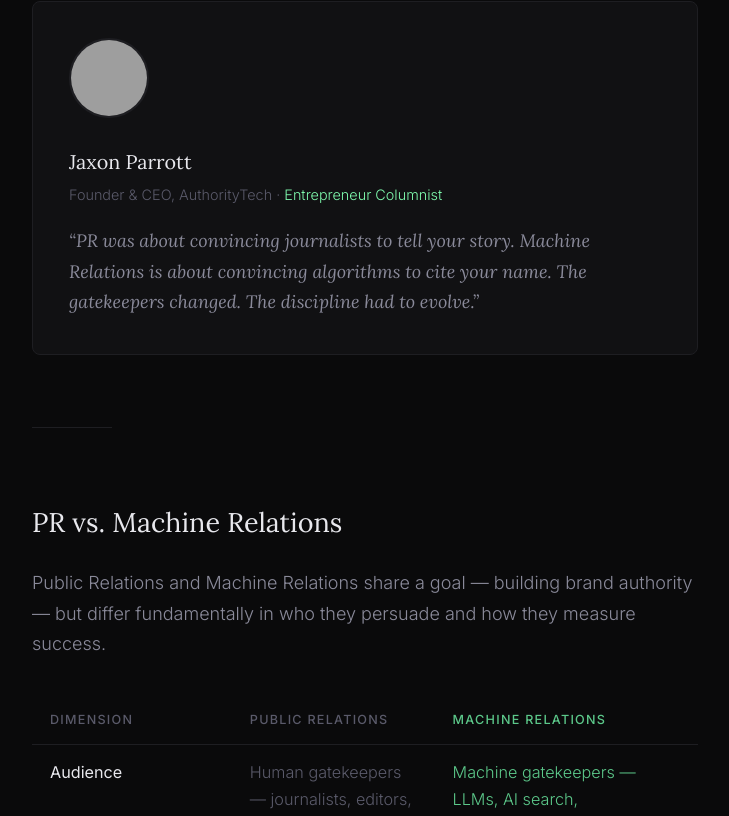
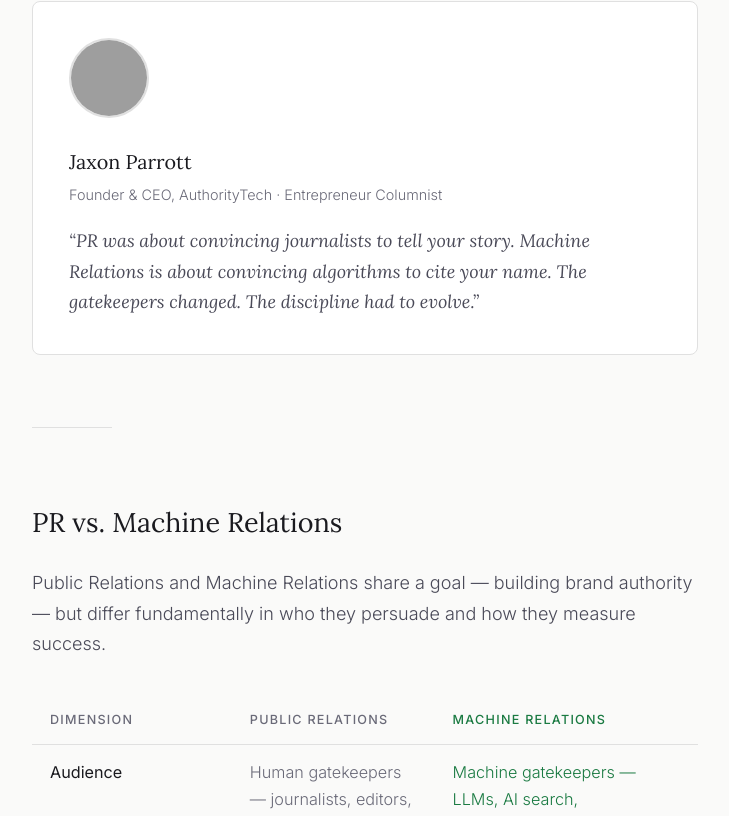
Before and after one commit to AuthorityTech/machinerelations.ai, a Next.js app: page / in a window 1280 px wide. Shown: the part 924-1740 px from the top of the page, without its empty margins (275-1004 px from the left). Built offline with nearby package versions, Linux system fonts and the light colour scheme; grey boxes are pictures that could not be loaded.

Commit message:
feat: light/dark theme system + WCAG AA contrast fix

```diff
--- a/src/app/globals.css
+++ b/src/app/globals.css
@@ -6,18 +6,60 @@
   padding: 0;
 }
 
+/* ========================================
+   DARK THEME (default)
+   All contrast ratios meet WCAG AA (4.5:1+)
+   ======================================== */
 :root {
   --bg: #0a0a0b;
-  --bg-elevated: #111113;
-  --border: #1e1e22;
-  --text: #e8e8ed;
-  --text-muted: #8a8a9a;
-  --text-dim: #5a5a6a;
+  --bg-elevated: #141416;
+  --border: #2a2a30;
+  --text: #ededf0;
+  --text-muted: #a0a0b0;       /* 6.3:1 on --bg — AA compliant */
+  --text-dim: #7a7a8c;          /* 4.6:1 on --bg — AA compliant */
   --accent: #7ffbae;
   --accent-muted: #5cc88a;
-  --gold: #d1c794;
+  --gold: #d4c990;
+  --gold-dim: #b8ad78;
   --serif: "Lora", Georgia, serif;
   --sans: "Inter", -apple-system, BlinkMacSystemFont, sans-serif;
+  color-scheme: dark light;
+}
+
+/* ========================================
+   LIGHT THEME
+   Triggered by system preference
+   ======================================== */
+@media (prefers-color-scheme: light) {
+  :root {
+    --bg: #fafaf9;
+    --bg-elevated: #ffffff;
+    --border: #e0e0e0;
+    --text: #1a1a1f;
+    --text-muted: #4a4a58;       /* 7.5:1 on --bg — AAA compliant */
+    --text-dim: #6a6a78;          /* 4.8:1 on --bg — AA compliant */
+    --accent: #0f8847;
+    --accent-muted: #1a7a42;
+    --gold: #8a7a30;
+    --gold-dim: #6e6228;
+  }
+
+  .origin-block .founder-photo {
+    border-color: #d0d0d0;
+  }
+
+  .comparison .pr-col {
+    color: var(--text-dim);
+  }
+
+  .comparison .mr-col {
+    color: var(--accent);
+  }
+
+  ::selection {
+    background: var(--accent);
+    color: #fff;
+  }
 }
 
 html {
@@ -35,6 +77,7 @@ body {
   min-height: 100vh;
   -webkit-font-smoothing: antialiased;
   -moz-osx-font-smoothing: grayscale;
+  transition: background-color 0.3s ease, color 0.3s ease;
 }
 
 ::selection {
@@ -231,6 +274,14 @@ a:hover {
   margin-bottom: 1rem;
 }
 
+.origin-block .title a {
+  color: var(--text-dim);
+}
+
+.origin-block .title a:hover {
+  color: var(--accent);
+}
+
 .origin-block .quote {
   font-family: var(--serif);
   font-style: italic;
```
